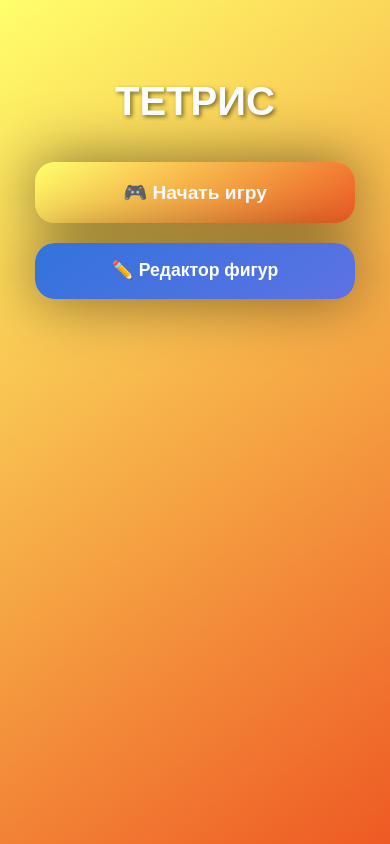
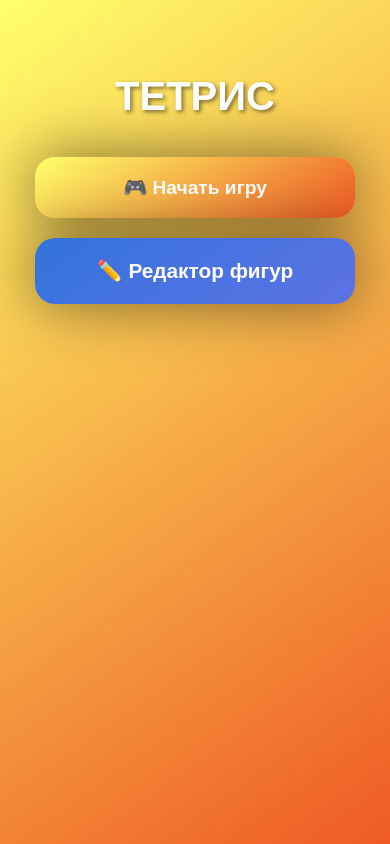
Before and after one commit to reznikovkg/vue-3-docker-compose, a Vue app in the folder vue/: page / in a window 390 px wide. Built offline with nearby package versions, Linux system fonts and the light colour scheme.

Commit message:
Убрали  эмиты в шаблоне и изменили на --secondary

```diff
--- a/vue/src/components/Menu.vue
+++ b/vue/src/components/Menu.vue
@@ -3,10 +3,10 @@
     <h1>ТЕТРИС</h1>
     <br />
     <div class="menu-buttons">
-      <button class="button" @click="$emit('start')">
+      <button class="button" @click="handleStart">
         🎮 Начать игру
       </button>
-      <button class="button button-secondary" @click="$emit('openEditor')">
+      <button class="button button--secondary" @click="handleOpenEditor">
         ✏️ Редактор фигур
       </button>
     </div>
@@ -14,7 +14,15 @@
 </template>
 
 <script setup>
-defineEmits(['start', 'openEditor'])
+const emit = defineEmits(['start', 'openEditor'])
+
+const handleStart = () => {
+  emit('start')
+}
+
+const handleOpenEditor = () => {
+  emit('openEditor')
+}
 </script>
 
 <style lang="scss" scoped>
@@ -69,7 +77,7 @@ $button-secondary-gradient: linear-gradient(145deg, #3273dc, #5e72e4);
     transform: translateY(0);
   }
 
-  &.button-secondary {
+  &.button--secondary {
     background: $button-secondary-gradient;
     font-size: 1.5em;
   }
@@ -84,7 +92,7 @@ $button-secondary-gradient: linear-gradient(145deg, #3273dc, #5e72e4);
     font-size: 1.5em;
     padding: 1.2em 2.4em;
 
-    &.button-secondary {
+    &.button--secondary {
       font-size: 1.3em;
     }
   }
```
